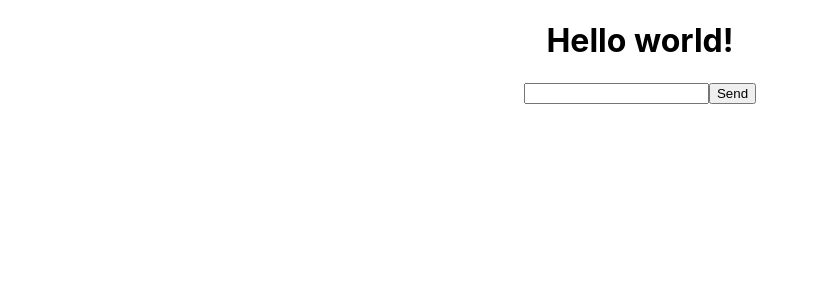
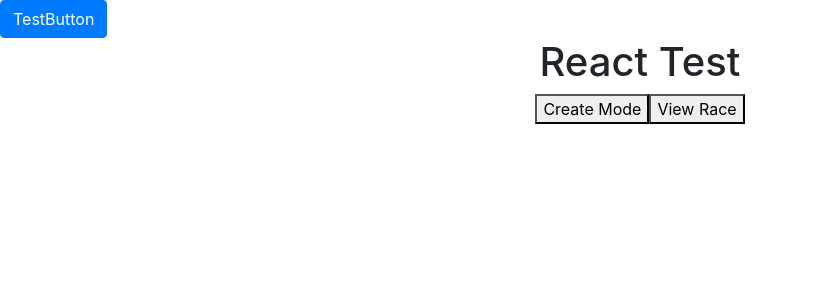
Before and after one commit to alexksysx/dndfront, a React (Create React App) app: page / in a window 1280 px wide. Shown: the top 300 px of the page, without its empty margins (0-819 px from the left). Built offline with nearby package versions, Linux system fonts and the light colour scheme; no server answers.

Commit message:
Race changes

```diff
--- a/src/App.js
+++ b/src/App.js
@@ -1,18 +1,34 @@
 import React from 'react';
 import './App.css';
-import Race from './Race'
+import 'bootstrap/dist/css/bootstrap.min.css';
+import {ButtonToolbar, Button} from 'react-bootstrap';
+import MainRace from './raceComponents/MainRace';
 
 const URL = "http://alexksysx.me:8080/dndServerTest/";
 
 class App extends React.Component {
 
+  constructor(props) {
+    super(props);
+    this.state={
+      mode: ""
+    };
+    this.handleNav = this.handleNav.bind(this);
+  }
+
+  handleNav(event) {
+    console.log("Push!")
+  }
+
   render() {
     return (
       <div className="App">
-        <h1>Hello world!</h1>
-        <Race
+        <ButtonToolbar>
+          <Button onClick={this.handleNav}>TestButton</Button>
+        </ButtonToolbar>
+        <h1>React Test</h1>
+        <MainRace
           url={URL}
-          // id={78}
         />
       </div>
     );
--- a/src/Race.js
+++ /dev/null
@@ -1,46 +0,0 @@
-import React from 'react';
-import {getData, postData} from './fetchMethods'
-
-class Race extends React.Component {
-    constructor(props) {
-        super(props);
-        this.state = {
-            raceData: null,
-            name: '',
-            description: ''
-        };
-        this.handleChange = this.handleChange.bind(this);
-        this.handleSubmit = this.handleSubmit.bind(this);
-    }
-
-    handleChange(event) {
-        this.setState({name : event.target.value});
-    }
-
-    handleSubmit(event) {
-        this.createRace(this.props.url, this.state.name)
-        event.preventDefault();
-    }
-
-    render() {
-        // const data = this.state.raceData;
-        // if(!data) return (<div>Loading data</div>);
-        return(
-            <div>
-                <form onSubmit={this.handleSubmit}>
-                    <input name="тame" type="text" value={this.state.name} onChange={this.handleChange} />
-                    <input type="submit" value="Send" />
-                </form>
-            </div>
-        );
-    }
-
-    createRace(url = '', rName) {
-        postData(url + "race/", {name : rName}).then(data => console.log(JSON.stringify(data)));
-    }
-
-}
-
-
-
-export default Race;
--- /dev/null
+++ b/src/raceComponents/ChooseRaceMode.js
@@ -0,0 +1,14 @@
+import React from "react";
+
+class ChooseRaceMode extends React.Component {
+    render() {
+        return(
+            <div>
+                <button name="action" value="create" onClick={this.props.set}>Create Mode</button>
+                <button name="action" value="view" onClick={this.props.set}>View Race</button>
+            </div>
+        )
+    }
+}
+
+export default ChooseRaceMode;
--- /dev/null
+++ b/src/raceComponents/CreateRace.js
@@ -0,0 +1,50 @@
+import React from "react";
+import {postData} from './../fetchMethods';
+
+class CreateRace extends React.Component {
+    constructor(props) {
+        super(props)
+        this.state = {
+            name: "",
+            description: ""
+        };
+        this.handleChange = this.handleChange.bind(this);
+        this.handleSubmit = this.handleSubmit.bind(this);
+        this.createRace = this.createRace.bind(this);
+    }
+
+    handleChange(event) {
+        this.setState({[event.target.name] : event.target.value});
+    }
+
+    handleSubmit(event) {
+        this.createRace();
+        event.preventDefault();
+    }
+
+    render() {
+        return(
+            <div>
+                <h1>Race creation</h1>
+                <form onSubmit={this.handleSubmit}>
+                    <label>Name:</label>
+                    <input name="name" type="text" value={this.state.name} onChange={this.handleChange} /> <br/>
+                    <label>Description:</label>
+                    <textarea name="description" value={this.state.description} onChange={this.handleChange} />
+                    <input type="submit" value="Send" />
+                </form>
+            </div>
+        );
+    }
+
+    createRace() {
+        const data = {
+            name: this.state.name,
+            description: this.state.description
+        }
+        postData(this.props.url + "race/", data).then(data => console.log(JSON.stringify(data)));
+    }
+
+}
+
+export default CreateRace;
--- /dev/null
+++ b/src/raceComponents/MainRace.js
@@ -0,0 +1,39 @@
+import React from 'react';
+import CreateRace from './CreateRace';
+import ViewRace from './ViewRace';
+import ChooseRaceMode from './ChooseRaceMode';
+
+class MainRace extends React.Component {
+    constructor(props) {
+        super(props);
+        this.state={
+            action: "view"
+        };
+        this.setMode = this.setMode.bind(this);
+    }
+
+    setMode(event) {
+        this.setState({[event.target.name] :event.target.value});
+    }
+
+    render() {
+        let data;
+        if (this.state.action === "view") data  = (
+        <div>
+            <ChooseRaceMode set={this.setMode} />
+            <ViewRace url={this.props.url} />
+        </div>);
+        if (this.state.action === "create") data  = (
+            <div>
+                <ChooseRaceMode set={this.setMode} />
+                <CreateRace url={this.props.url} />
+            </div>);
+
+        return(
+            data
+        );
+    }
+
+}
+
+export default MainRace;
--- /dev/null
+++ b/src/raceComponents/ViewRace.js
@@ -0,0 +1,46 @@
+import React from "react";
+
+class ViewRace extends React.Component {
+
+    constructor(props) {
+        super(props);
+        this.state = {
+            id: 78,
+            race : 0,
+            status: true
+        }
+        this.getData = this.getData.bind(this);
+    }
+
+    componentDidMount() {
+        this.getData();
+    }
+
+    async getData() {
+        let response = await fetch(this.props.url + 'race/' + this.state.id);
+        if(response.ok) {
+            this.setState({status: true})
+            let data = await response.json();
+            this.setState({race: data});
+        }
+        else {
+            this.setState({status: false});
+        }
+    }
+
+    render() {
+        if (this.state.status)
+        return(
+            <div>
+                <p>{this.state.race.name}</p>
+            </div>
+        )
+        else return(
+            <div>
+                <p>Error</p>
+            </div>
+        )
+    }
+}
+
+export default ViewRace;
```
Also changed, not shown: 1 other file (tests, documents, lock files or other folders).
